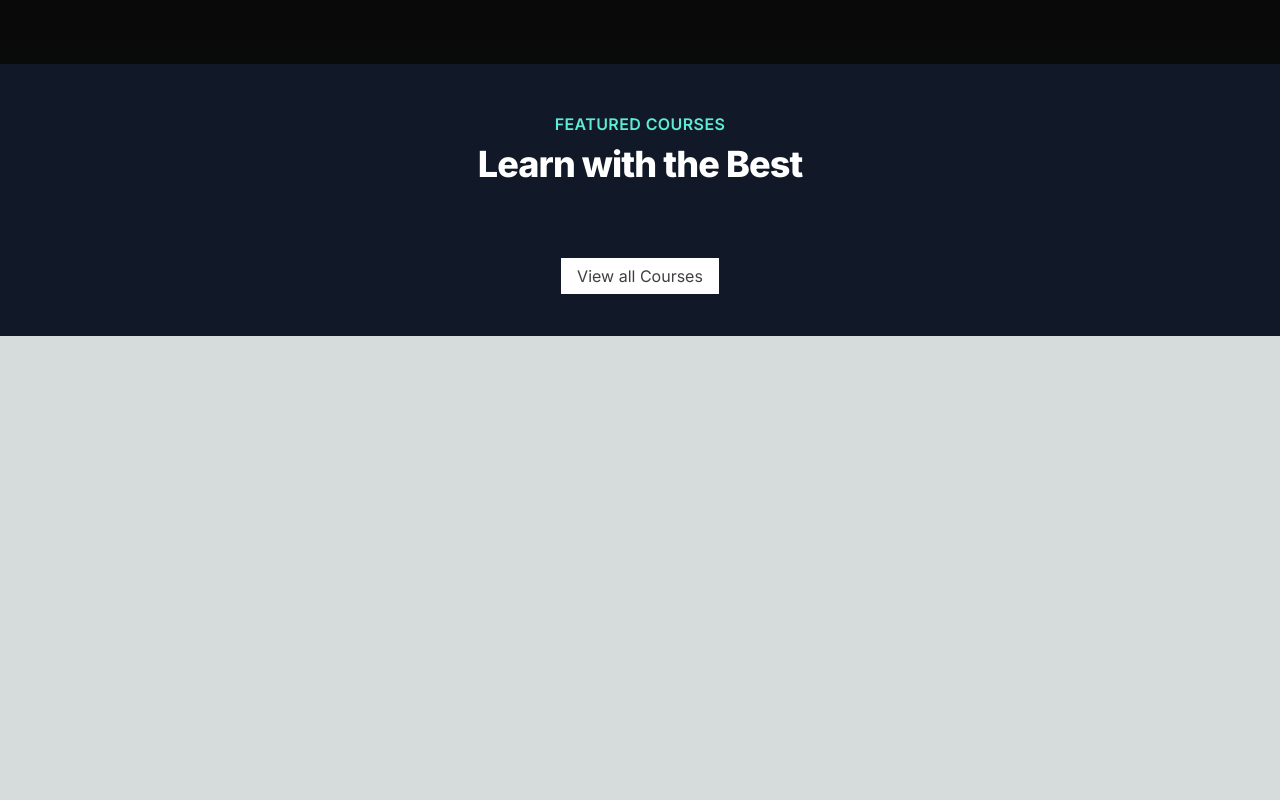
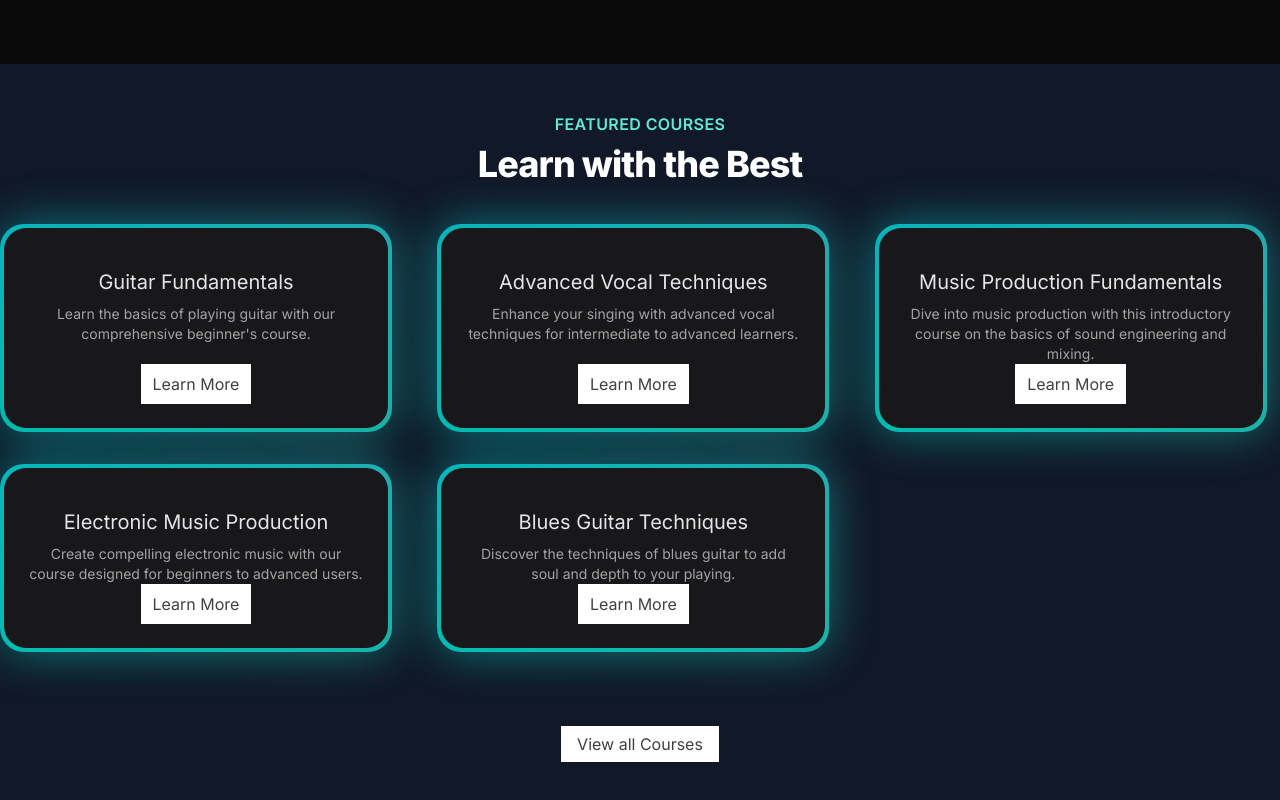
Before and after one commit to Pranay50x/MusicProject, a Next.js app in the folder musicnextjs/: page / in a window 1280 px wide. Shown: the part 576-1376 px from the top of the page. Before the commit the page ends 912 px from the top, so only its background shows below. Built offline with nearby package versions, Linux system fonts and the light colour scheme.

Commit message:
completed adding the courses

```diff
--- a/musicnextjs/src/components/FeaturedSection.tsx
+++ b/musicnextjs/src/components/FeaturedSection.tsx
@@ -1,15 +1,48 @@
+'use client'
 import React from 'react'
 import content from '../data/music_courses.json'
 import Link from 'next/link'
+import { BackgroundGradient } from './ui/background-gradient'
+
+interface Course{
+        id: number,
+        title: string,
+        slug: string,
+        description: string,
+        price: number,
+        instructor: string,
+        isFeatured: boolean
+}
 
 function FeaturedSection() {
+    const featuredCourses = content.courses.filter((course:Course) => course.isFeatured)
   return (
     <div className='py-12 bg-gray-900'>
        <div className='text-center'>
             <h2 className='text-base font-semibold text-teal-300 tracking-wide uppercase'>Featured Courses</h2>
             <p className='mt-2 text-3xl leading-8 font-extrabold tracking-tight text-white sm:text-4xl'>Learn with the Best</p>
        </div>
-       <div>
+       <div className='mt-10'>
+            <div className='grid grid-cols-1 sm:grid-cols-2 lg:grid-cols-3 gap-8 justify-center flex'>
+                {featuredCourses.map((course:Course) => (
+                    <div key={course.id} className="flex justify-centre">
+                            <BackgroundGradient
+                            className='flex flex-col rounded-[22px] bg-white dark:bg-zinc-900 overflow-hidden h-full max-w-sm'>
+                                <div className='p-4 sm:p-6 flex flex-col items-center text-center flex-grow'>
+
+                                <p className='text-lg sm:text-xl text-black mt-4 mb-2 dark:text-neutral-200'>{course.title}</p>
+                                <p className='text-sm text-neutral-600 dark:text-neutral-400 flex-grow'>{course.description}</p>
+                                <Link href={`/courses/${course.slug}`}
+                                className='px-3 py-2 rounded-border border-neutral-600 text-neutral-700 bg-white hover:bg-grey-100 transition duration-200 '>
+                                    Learn More
+                                </Link>
+                                </div>
+                            </BackgroundGradient>
+
+
+                    </div>
+                ))}
+            </div>
 
        </div>
        <div className='mt-20 text-center'>
```
